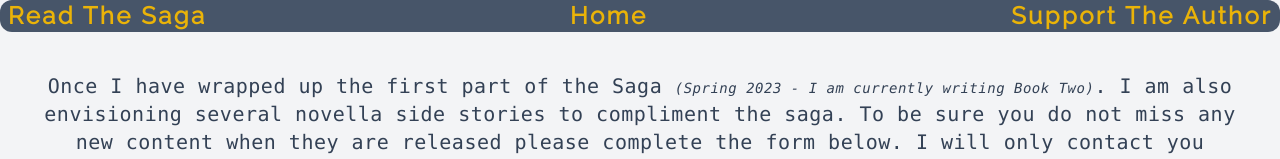
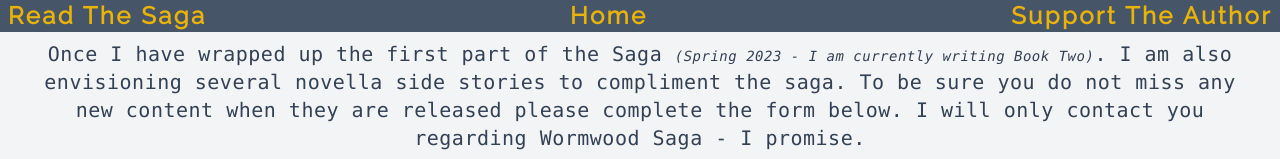
Before and after one commit to Isaac-Tait/novelSplashPage, a Next.js app: page /newsletter in a window 1280 px wide. Shown: the top 159 px of the page. Built offline with nearby package versions, Linux system fonts and the light colour scheme; a web font is replaced by a local one; what tailwindcss-hero-patterns would draw is missing.

Commit message:
fix: sync UI and remove superfluous code 💰

```diff
--- a/src/pages/index.js
+++ b/src/pages/index.js
@@ -6,7 +6,6 @@ import Footer from "../components/Footer";
 export default function Home() {
   return (
     <div className="heropattern-topography-yellow-400 bg-gray-100 pt-2 h-screen overflow-y-scroll">
-      <div className="w-full bg-white">
       <header className="fixed top-0 w-full flex justify-between px-2 bg-slate-600 font-serif">
         <Link
           href="https://story.wormwoodsaga.com"
@@ -30,7 +29,6 @@ export default function Home() {
           Support the Author
         </Link>
       </header>
-      </div>
       <main className="flex flex-col items-center justify-between p-4">
         <h1 className="font-semibold text-4xl text-center lg:text-6xl tracking-wider font-sans py-4 lg:py-8 xl:py-10 text-slate-600 mt-4">
           Wormwood Saga
--- a/src/pages/newsletter.js
+++ b/src/pages/newsletter.js
@@ -5,7 +5,7 @@ import Footer from "../components/Footer";
 export default function Home() {
   return (
     <div className="heropattern-topography-yellow-400 bg-gray-100 h-screen overflow-y-scroll">
-      <header className="flex justify-between px-2 max-w-7xl mx-auto bg-slate-600 md:rounded-xl font-serif">
+      <header className="fixed top-0 flex justify-between px-2 w-full bg-slate-600 font-serif">
         <Link
           href="https://story.wormwoodsaga.com"
           target="__blank"
```
Lines whose indentation alone changed are shown as unchanged.
